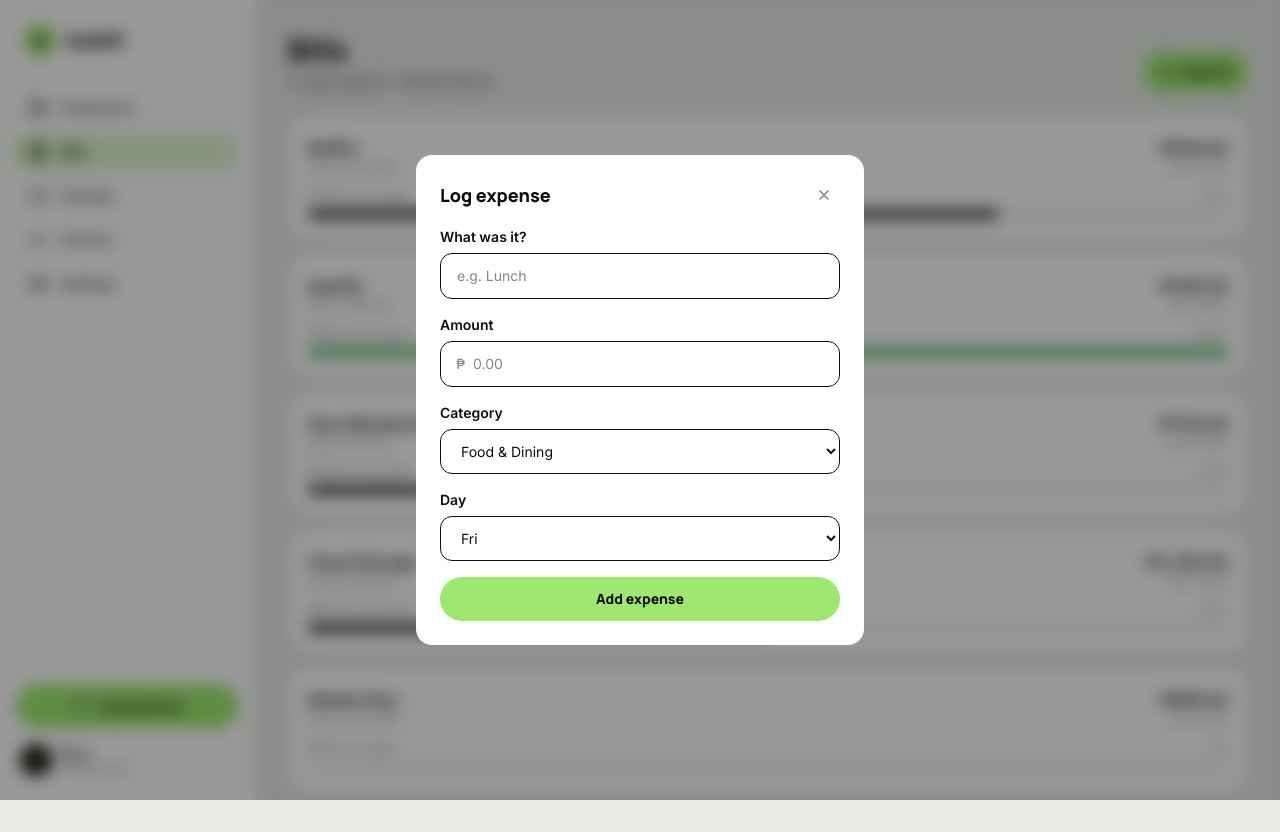
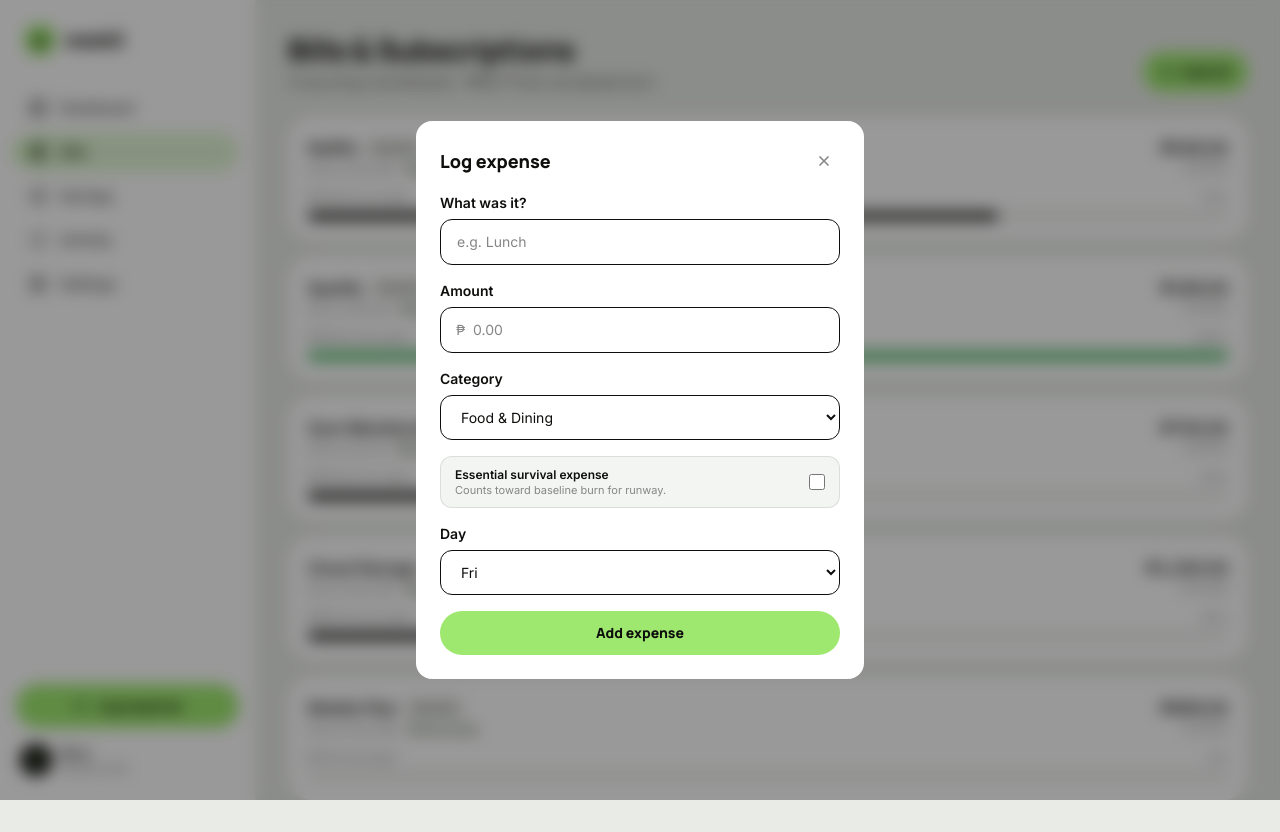
Before and after one commit to Necookie/neco_weekli, a Next.js app in the folder apps/web/: page /bills in a window 1280 px wide. Both pictures are taken after a click on the button "Log expense". Built offline with nearby package versions, Linux system fonts and the light colour scheme.

Commit message:
feat(web): add bill frequency selector and essential expense controls in modals and settings

```diff
--- a/apps/web/src/app/bills/add-bill-modal.tsx
+++ b/apps/web/src/app/bills/add-bill-modal.tsx
@@ -1,20 +1,42 @@
 "use client";
 
+import {
+  FREQUENCY_LABEL,
+  normalizeToWeekly,
+  toMinor,
+  type RecurrenceFrequency,
+} from "@neco/core";
 import { useState } from "react";
 import { Modal, modalInputCls } from "@/components/ui";
 import { useAppStore } from "@/lib/store";
 
+const FREQUENCIES: RecurrenceFrequency[] = [
+  "WEEKLY",
+  "BIWEEKLY",
+  "MONTHLY",
+  "QUARTERLY",
+  "ANNUALLY",
+];
+
 export function AddBillModal({ open, onClose }: { open: boolean; onClose: () => void }) {
-  const { addBill } = useAppStore();
+  const { addBill, dashboard: d } = useAppStore();
   const [title, setTitle] = useState("");
   const [amount, setAmount] = useState("");
+  const [frequency, setFrequency] = useState<RecurrenceFrequency>("MONTHLY");
   const [dueDay, setDueDay] = useState("1");
 
   function reset() {
     setTitle("");
     setAmount("");
+    setFrequency("MONTHLY");
     setDueDay("1");
   }
+
+  const amountMajor = Number(amount);
+  const normalizedWeeklyMinor =
+    Number.isFinite(amountMajor) && amountMajor > 0
+      ? normalizeToWeekly(toMinor(amountMajor), frequency)
+      : 0;
 
   function handleSubmit(e: React.FormEvent) {
     e.preventDefault();
@@ -30,7 +52,12 @@ export function AddBillModal({ open, onClose }: { open: boolean; onClose: () =>
     ) {
       return;
     }
-    addBill({ title: title.trim(), monthlyAmountMajor, dueDayOfMonth });
+    addBill({
+      title: title.trim(),
+      monthlyAmountMajor,
+      frequency,
+      dueDayOfMonth,
+    });
     reset();
     onClose();
   }
@@ -42,7 +69,7 @@ export function AddBillModal({ open, onClose }: { open: boolean; onClose: () =>
         reset();
         onClose();
       }}
-      title="Add bill"
+      title="Add recurring bill"
     >
       <form className="space-y-4" onSubmit={handleSubmit}>
         <label className="block">
@@ -53,13 +80,14 @@ export function AddBillModal({ open, onClose }: { open: boolean; onClose: () =>
             autoFocus
             value={title}
             onChange={(e) => setTitle(e.target.value)}
-            placeholder="e.g. Netflix"
+            placeholder="e.g. Gym Membership"
             className={modalInputCls}
           />
         </label>
 
+        <div className="grid grid-cols-2 gap-3">
           <label className="block">
-          <span className="mb-1.5 block text-sm font-semibold text-ink">Monthly amount</span>
+            <span className="mb-1.5 block text-sm font-semibold text-ink">Amount</span>
             <div className="relative">
               <span className="pointer-events-none absolute left-4 top-1/2 -translate-y-1/2 text-sm text-mute">
                 ₱
@@ -77,6 +105,33 @@ export function AddBillModal({ open, onClose }: { open: boolean; onClose: () =>
               />
             </div>
           </label>
+
+          <label className="block">
+            <span className="mb-1.5 block text-sm font-semibold text-ink">Cadence</span>
+            <select
+              value={frequency}
+              onChange={(e) => setFrequency(e.target.value as RecurrenceFrequency)}
+              className={modalInputCls}
+            >
+              {FREQUENCIES.map((f) => (
+                <option key={f} value={f}>
+                  {FREQUENCY_LABEL[f]}
+                </option>
+              ))}
+            </select>
+          </label>
+        </div>
+
+        {/* Live Normalized Weekly Impact Preview */}
+        {normalizedWeeklyMinor > 0 && (
+          <div className="rounded-xl bg-canvas-soft p-3 text-xs text-body">
+            <span className="font-semibold text-ink">Normalized Accrual Burn: </span>
+            <strong className="text-ink-deep">{d.fmt(normalizedWeeklyMinor)}</strong> / week
+            <span className="ml-1 text-mute">
+              ({frequency === "MONTHLY" ? "sunk across 4.33 wks" : "standardized for runway"})
+            </span>
+          </div>
+        )}
 
         <label className="block">
           <span className="mb-1.5 block text-sm font-semibold text-ink">Due day of month</span>
@@ -97,7 +152,7 @@ export function AddBillModal({ open, onClose }: { open: boolean; onClose: () =>
           type="submit"
           className="w-full rounded-xl bg-primary px-6 py-3 text-center font-display text-sm font-extrabold text-on-primary transition active:scale-[0.99]"
         >
-          Add bill
+          Add recurring bill
         </button>
       </form>
     </Modal>
--- a/apps/web/src/app/bills/bills-view.tsx
+++ b/apps/web/src/app/bills/bills-view.tsx
@@ -1,5 +1,6 @@
 "use client";
 
+import { FREQUENCY_LABEL } from "@neco/core";
 import { Plus } from "lucide-react";
 import { useMemo, useState } from "react";
 import { PageHeading } from "@/components/page-heading";
@@ -14,16 +15,16 @@ export function BillsView() {
     () => new Set(d.danger.map((x) => x.billId)),
     [d.danger],
   );
-  const totalMonthly = useMemo(
-    () => d.billProgress.reduce((s, b) => s + b.monthlyAmount, 0),
+  const totalWeeklyBurn = useMemo(
+    () => d.billProgress.reduce((s, b) => s + b.weeklyBurn, 0),
     [d.billProgress],
   );
 
   return (
     <>
       <PageHeading
-        title="Bills"
-        subtitle={`${d.billProgress.length} subscriptions · ${d.fmt(totalMonthly)}/mo`}
+        title="Bills & Subscriptions"
+        subtitle={`${d.billProgress.length} recurring commitments · ${d.fmt(totalWeeklyBurn)}/wk normalized burn`}
         action={
           <button
             type="button"
@@ -39,22 +40,29 @@ export function BillsView() {
       <div className="flex flex-col gap-3 lg:gap-4">
         {d.billProgress.map((b) => {
           const risk = atRisk.has(b.id);
+          const freqLabel = FREQUENCY_LABEL[b.frequency ?? "MONTHLY"];
           return (
             <div key={b.id} className="rounded-xl bg-canvas p-5">
               <div className="flex items-start justify-between gap-4">
                 <div>
-                  <p className="font-semibold text-ink">{b.title}</p>
-                  <p className="text-xs text-mute">
-                    Due on the {ordinal(b.dueDayOfMonth)}
+                  <div className="flex items-center gap-2">
+                    <p className="font-semibold text-ink">{b.title}</p>
+                    <span className="rounded bg-canvas-soft px-2 py-0.5 text-[11px] font-medium text-body">
+                      {freqLabel}
+                    </span>
+                  </div>
+                  <p className="mt-0.5 text-xs text-mute">
+                    Due on the {ordinal(b.dueDayOfMonth)} · <span className="font-medium text-ink-deep">{d.fmt(b.weeklyBurn)}/wk</span>
                   </p>
                 </div>
                 <div className="text-right">
                   <p className="font-semibold tabular-nums text-ink">
                     {d.fmt(b.monthlyAmount)}
                   </p>
-                  <p className="text-xs text-mute">per month</p>
+                  <p className="text-xs text-mute">{freqLabel.toLowerCase()}</p>
                 </div>
               </div>
+
 
               <div className="mt-3 flex items-center justify-between text-xs">
                 <span
--- a/apps/web/src/app/settings/settings-view.tsx
+++ b/apps/web/src/app/settings/settings-view.tsx
@@ -10,6 +10,9 @@ export function SettingsView() {
   const { state, updateSettings, resetDemo, notify } = useAppStore();
   const [income, setIncome] = useState(String(toMajor(state.settings.income)));
   const [savingsPct, setSavingsPct] = useState(String(Math.round(state.settings.savingsPct * 100)));
+  const [essentialBaseline, setEssentialBaseline] = useState(
+    String(toMajor(state.settings.essentialWeeklyBaselineMinor ?? 0)),
+  );
   const [payday, setPayday] = useState<Weekday>(state.settings.payday);
   const [weekStart, setWeekStart] = useState<Weekday>(state.settings.weekStart);
   const [currency, setCurrency] = useState(state.settings.currency);
@@ -21,6 +24,7 @@ export function SettingsView() {
   useEffect(() => {
     setIncome(String(toMajor(state.settings.income)));
     setSavingsPct(String(Math.round(state.settings.savingsPct * 100)));
+    setEssentialBaseline(String(toMajor(state.settings.essentialWeeklyBaselineMinor ?? 0)));
     setPayday(state.settings.payday);
     setWeekStart(state.settings.weekStart);
     setCurrency(state.settings.currency);
@@ -31,12 +35,17 @@ export function SettingsView() {
   function handleSave() {
     const incomeMajor = Number(income);
     const pct = Number(savingsPct);
+    const baselineMajor = Number(essentialBaseline);
     updateSettings({
       income:
         Number.isFinite(incomeMajor) && incomeMajor > 0
           ? toMinor(incomeMajor)
           : state.settings.income,
       savingsPct: Number.isFinite(pct) ? Math.min(100, Math.max(0, pct)) / 100 : state.settings.savingsPct,
+      essentialWeeklyBaselineMinor:
+        Number.isFinite(baselineMajor) && baselineMajor >= 0
+          ? toMinor(baselineMajor)
+          : state.settings.essentialWeeklyBaselineMinor,
       payday,
       weekStart,
       currency,
@@ -106,6 +115,25 @@ export function SettingsView() {
                 <span className="pointer-events-none absolute right-4 top-1/2 -translate-y-1/2 text-sm text-mute">
                   %
                 </span>
+              </div>
+            </Field>
+
+            <Field
+              label="Essential baseline floor"
+              hint="Minimum weekly safety buffer for commute, groceries & survival."
+            >
+              <div className="relative">
+                <span className="pointer-events-none absolute left-4 top-1/2 -translate-y-1/2 text-sm text-mute">
+                  ₱
+                </span>
+                <input
+                  type="number"
+                  inputMode="decimal"
+                  min="0"
+                  value={essentialBaseline}
+                  onChange={(e) => setEssentialBaseline(e.target.value)}
+                  className={`${inputCls} pl-8`}
+                />
               </div>
             </Field>
 
--- a/apps/web/src/components/dashboard/log-expense-modal.tsx
+++ b/apps/web/src/components/dashboard/log-expense-modal.tsx
@@ -3,27 +3,42 @@
 import { useState } from "react";
 import { DAY_LABEL_SHORT } from "@neco/core";
 import { Modal, modalInputCls } from "@/components/ui";
-import { CATEGORIES, type Category } from "@/lib/types";
+import { CATEGORIES, ESSENTIAL_CATEGORIES, type Category } from "@/lib/types";
 import { useAppStore } from "@/lib/store";
 
 export function LogExpenseModal() {
   const { isLogExpenseOpen, closeLogExpense, addExpense } = useAppStore();
   const [title, setTitle] = useState("");
   const [category, setCategory] = useState<Category>(CATEGORIES[0]!);
+  const [isEssential, setIsEssential] = useState(
+    ESSENTIAL_CATEGORIES.has(CATEGORIES[0]!),
+  );
   const [amount, setAmount] = useState("");
   const [dayIndex, setDayIndex] = useState((new Date().getDay() + 6) % 7);
 
   function reset() {
     setTitle("");
     setCategory(CATEGORIES[0]!);
+    setIsEssential(ESSENTIAL_CATEGORIES.has(CATEGORIES[0]!));
     setAmount("");
+  }
+
+  function handleCategoryChange(newCat: Category) {
+    setCategory(newCat);
+    setIsEssential(ESSENTIAL_CATEGORIES.has(newCat));
   }
 
   function handleSubmit(e: React.FormEvent) {
     e.preventDefault();
     const amountMajor = Number(amount);
     if (!title.trim() || !Number.isFinite(amountMajor) || amountMajor <= 0) return;
-    addExpense({ title: title.trim(), category, amountMajor, dayIndex });
+    addExpense({
+      title: title.trim(),
+      category,
+      amountMajor,
+      dayIndex,
+      isEssential,
+    });
     reset();
     closeLogExpense();
   }
@@ -75,7 +90,7 @@ export function LogExpenseModal() {
           <span className="mb-1.5 block text-sm font-semibold text-ink">Category</span>
           <select
             value={category}
-            onChange={(e) => setCategory(e.target.value as Category)}
+            onChange={(e) => handleCategoryChange(e.target.value as Category)}
             className={modalInputCls}
           >
             {CATEGORIES.map((c) => (
@@ -84,6 +99,19 @@ export function LogExpenseModal() {
               </option>
             ))}
           </select>
+        </label>
+
+        <label className="flex items-center justify-between gap-3 rounded-md border border-ink/10 bg-canvas-soft/50 px-3.5 py-2.5">
+          <div className="text-xs">
+            <span className="font-semibold text-ink">Essential survival expense</span>
+            <p className="text-[11px] text-mute">Counts toward baseline burn for runway.</p>
+          </div>
+          <input
+            type="checkbox"
+            checked={isEssential}
+            onChange={(e) => setIsEssential(e.target.checked)}
+            className="size-4 accent-primary"
+          />
         </label>
 
         <label className="block">
```
Lines whose indentation alone changed are shown as unchanged.
